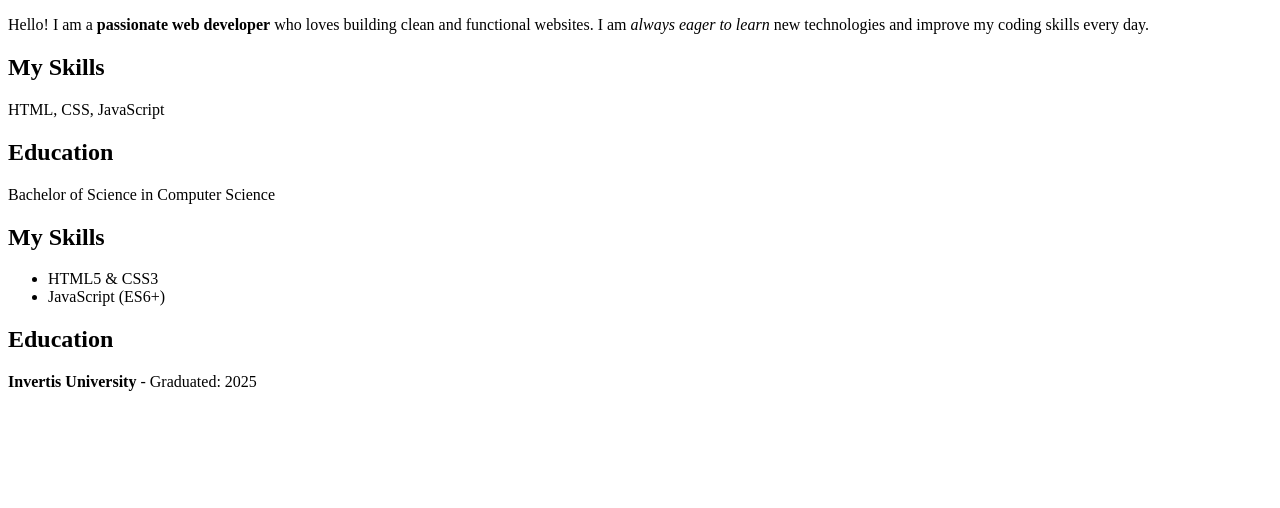
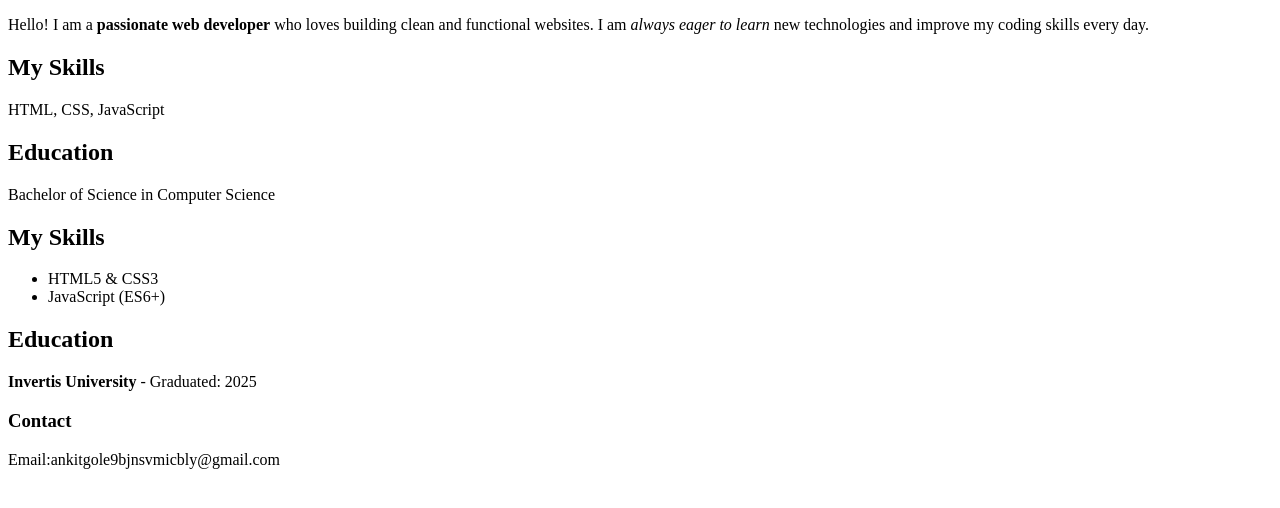
Before and after one commit to ankitgole91/MERN-PROJECT, a plain HTML site: page Week2/index.html in a window 1280 px wide. Drawn offline with Linux system fonts and the light colour scheme.

Commit message:
Add contact section to index.html

```diff
--- a/Week2/index.html
+++ b/Week2/index.html
@@ -48,7 +48,11 @@
     <p><strong> Invertis University</strong> - Graduated: 2025</p>
 </div>
 
+  <!-- Contact Section -->
 
-
+<div id="contact" class="resume-section">
+<h3>Contact</h3>
+<p>Email:ankitgole9bjnsvmicbly@gmail.com</p>
+</div>
 </body>
 </html>
```
